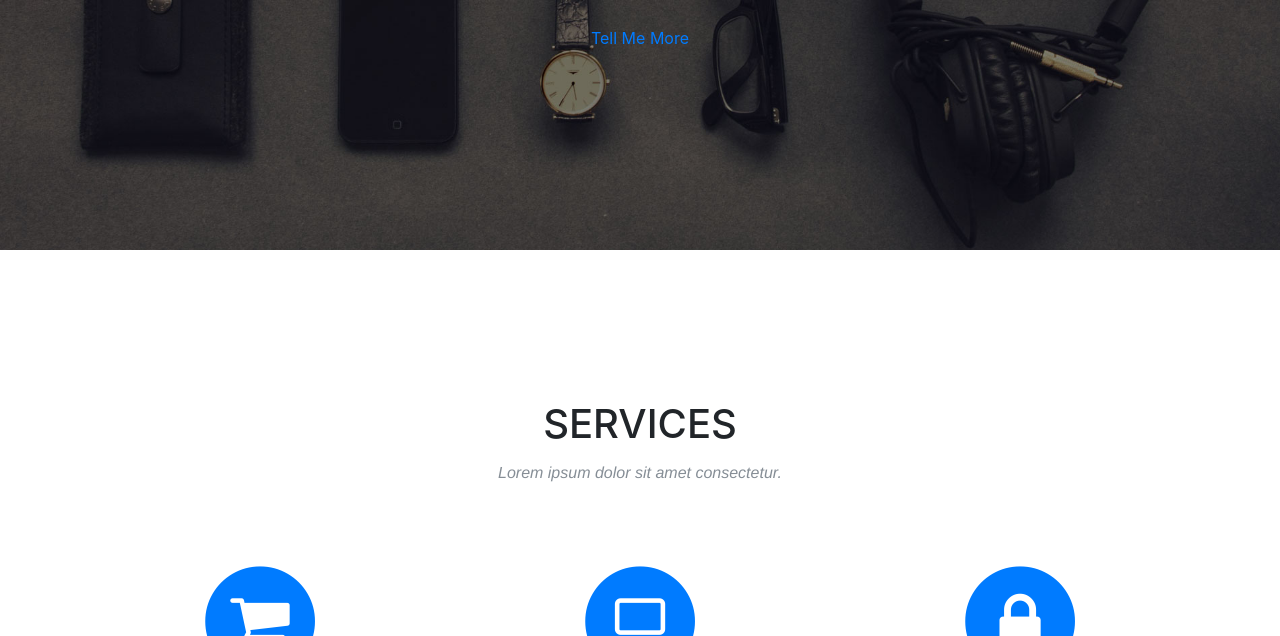
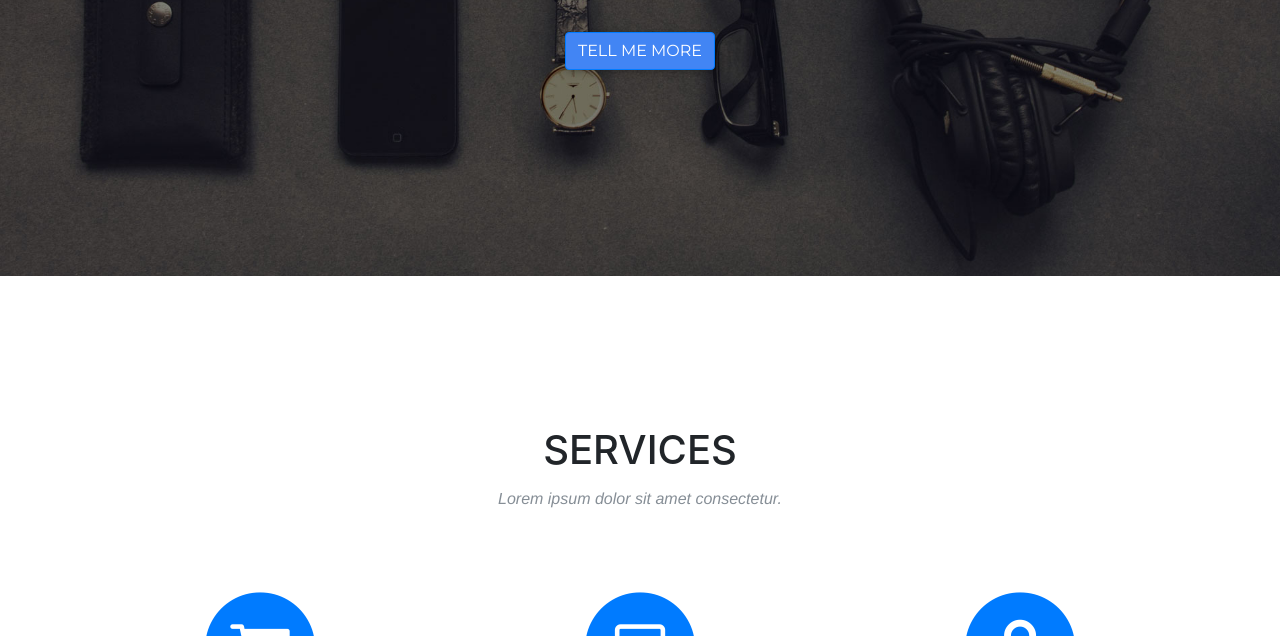
Before and after one commit to allenscheng/allenscheng.github.io, a website with bundled scripts: page index.html in a window 1280 px wide. Shown: the part 464-1100 px from the top of the page. Built offline with nearby package versions, Linux system fonts and the light colour scheme; a web font is replaced by a local one.

Commit message:
reverted back to original anchor tag

```diff
--- a/index.html
+++ b/index.html
@@ -72,7 +72,7 @@
         <div class="intro-text">
           <div class="intro-lead-in">Allen Cheng</div>
           <div class="intro-heading text-uppercase">Full Stack Developer</div>
-          <a class="button pulse" href="#services">Tell Me More</a>
+          <a class="btn btn-primary btn-xl text-uppercase js-scroll-trigger pulse" href="#services">Tell Me More</a>
         </div>
       </div>
     </header>
```
